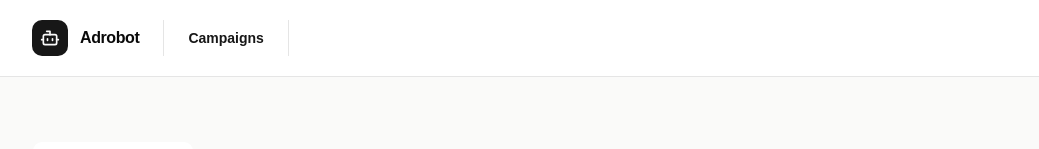
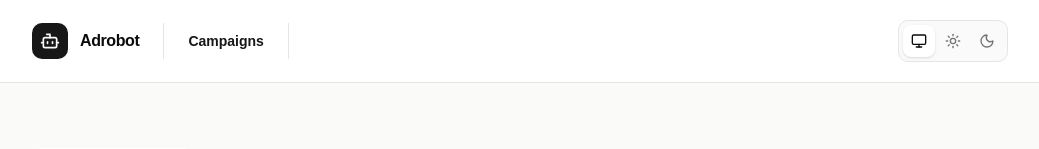
Before and after one commit to paveltessman/adrobot, a Next.js app in the folder frontend/: page /campaigns/new in a window 1280 px wide. Shown: the top 149 px of the page, without its empty margins (120-1159 px from the left). Built offline with nearby package versions, Linux system fonts and the light colour scheme; no server answers.

Commit message:
frontend: add dark theme

```diff
--- a/frontend/src/app/globals.css
+++ b/frontend/src/app/globals.css
@@ -49,6 +49,7 @@
 }
 
 :root {
+  color-scheme: light;
   --background: oklch(1 0 0);
   --foreground: oklch(0.145 0 0);
   --card: oklch(1 0 0);
@@ -84,6 +85,7 @@
 }
 
 .dark {
+  color-scheme: dark;
   --background: oklch(0.145 0 0);
   --foreground: oklch(0.985 0 0);
   --card: oklch(0.205 0 0);
--- a/frontend/src/app/layout.tsx
+++ b/frontend/src/app/layout.tsx
@@ -12,7 +12,14 @@ export default function RootLayout({
   children: React.ReactNode;
 }) {
   return (
-    <html lang="en" className="h-full antialiased">
+    <html lang="en" className="h-full antialiased" suppressHydrationWarning>
+      <head>
+        <script
+          dangerouslySetInnerHTML={{
+            __html: `(function(){var theme="system";try{theme=localStorage.getItem("adrobot-theme")||"system"}catch{}document.documentElement.classList.toggle("dark",theme==="dark"||(theme!=="light"&&matchMedia("(prefers-color-scheme: dark)").matches))})();`,
+          }}
+        />
+      </head>
       <body className="min-h-full">{children}</body>
     </html>
   );
--- a/frontend/src/components/campaign-create-form.tsx
+++ b/frontend/src/components/campaign-create-form.tsx
@@ -89,7 +89,9 @@ function Preview({
       aria-labelledby="creation-preview"
       className="rounded-xl border bg-background p-6 lg:sticky lg:top-6"
     >
-      <p className="text-sm font-medium text-emerald-700">Preview</p>
+      <p className="text-sm font-medium text-emerald-700 dark:text-emerald-400">
+        Preview
+      </p>
       <h2
         id="creation-preview"
         className="mt-2 text-xl font-semibold [overflow-wrap:anywhere]"
--- a/frontend/src/components/creation-offer-picker.tsx
+++ b/frontend/src/components/creation-offer-picker.tsx
@@ -171,7 +171,7 @@ export function CreationOfferPicker({
         )}
       </div>
       {selected && (
-        <div className="mt-3 rounded-lg bg-emerald-50 p-3 text-sm">
+        <div className="mt-3 rounded-lg bg-emerald-50 dark:bg-emerald-950 p-3 text-sm">
           <p className="font-medium [overflow-wrap:anywhere]">
             Selected offer: {selected.name || "Unnamed offer"}
           </p>
--- /dev/null
+++ b/frontend/src/components/theme-select.tsx
@@ -0,0 +1,79 @@
+"use client";
+
+import { Monitor, Moon, Sun } from "lucide-react";
+
+import { useEffect, useSyncExternalStore } from "react";
+
+const storageKey = "adrobot-theme";
+const changeEvent = "adrobot-theme-change";
+type Theme = "system" | "light" | "dark";
+let fallback: Theme = "system";
+
+function getTheme(): Theme {
+  try {
+    const saved = localStorage.getItem(storageKey);
+    return saved === "light" || saved === "dark" ? saved : "system";
+  } catch {
+    return fallback;
+  }
+}
+
+function subscribe(callback: () => void) {
+  window.addEventListener("storage", callback);
+  window.addEventListener(changeEvent, callback);
+  return () => {
+    window.removeEventListener("storage", callback);
+    window.removeEventListener(changeEvent, callback);
+  };
+}
+
+export function ThemeSelect() {
+  const theme = useSyncExternalStore(subscribe, getTheme, () => "system");
+
+  useEffect(() => {
+    const media = window.matchMedia("(prefers-color-scheme: dark)");
+    function apply() {
+      document.documentElement.classList.toggle(
+        "dark",
+        theme === "dark" || (theme === "system" && media.matches),
+      );
+    }
+    apply();
+    media.addEventListener("change", apply);
+    return () => media.removeEventListener("change", apply);
+  }, [theme]);
+
+  return (
+    <div
+      role="group"
+      aria-label="Color theme"
+      className="ml-auto flex shrink-0 gap-0.5 rounded-lg border bg-muted/50 p-1"
+    >
+      {[
+        { value: "system", label: "System theme", icon: Monitor },
+        { value: "light", label: "Light theme", icon: Sun },
+        { value: "dark", label: "Dark theme", icon: Moon },
+      ].map(({ value, label, icon: Icon }) => (
+        <button
+          key={value}
+          type="button"
+          aria-label={label}
+          aria-pressed={theme === value}
+          title={label}
+          className="flex size-8 items-center justify-center rounded-md text-muted-foreground transition-colors hover:bg-accent hover:text-foreground focus-visible:outline-2 focus-visible:outline-offset-2 focus-visible:outline-ring aria-pressed:bg-background aria-pressed:text-foreground aria-pressed:shadow-sm"
+          onClick={() => {
+            fallback = value as Theme;
+            try {
+              localStorage.setItem(storageKey, fallback);
+            } catch {
+              // Keep the selection for this session when storage is unavailable.
+            }
+            window.dispatchEvent(new Event(changeEvent));
+          }}
+        >
+          <Icon aria-hidden="true" className="size-4" />
+        </button>
+      ))}
+    </div>
+  );
+}
--- a/frontend/src/components/workspace.tsx
+++ b/frontend/src/components/workspace.tsx
@@ -1,11 +1,13 @@
 import { Bot } from "lucide-react";
 import Link from "next/link";
+
+import { ThemeSelect } from "@/components/theme-select";
 
 import type { ReactNode } from "react";
 
 export function Workspace({ children }: { children: ReactNode }) {
   return (
-    <div className="min-h-screen bg-stone-50">
+    <div className="min-h-screen bg-stone-50 dark:bg-background">
       <a
         href="#main"
         className="sr-only rounded-md bg-background p-3 focus:not-sr-only focus:absolute focus:top-2 focus:left-2 focus:z-10"
@@ -29,6 +31,7 @@ export function Workspace({ children }: { children: ReactNode }) {
               Campaigns
             </Link>
           </nav>
+          <ThemeSelect />
         </div>
       </header>
       <main id="main" className="mx-auto max-w-5xl px-6 py-12 sm:py-16">
```
Also changed, not shown: 1 other file (tests, documents, lock files or other folders).
